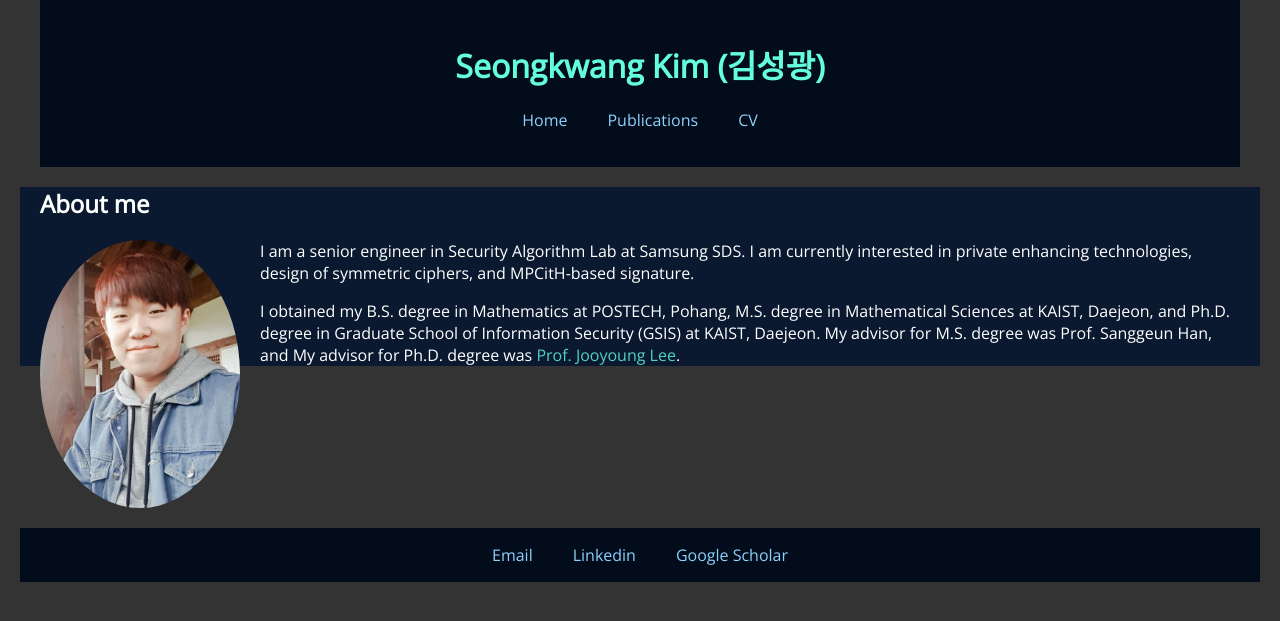
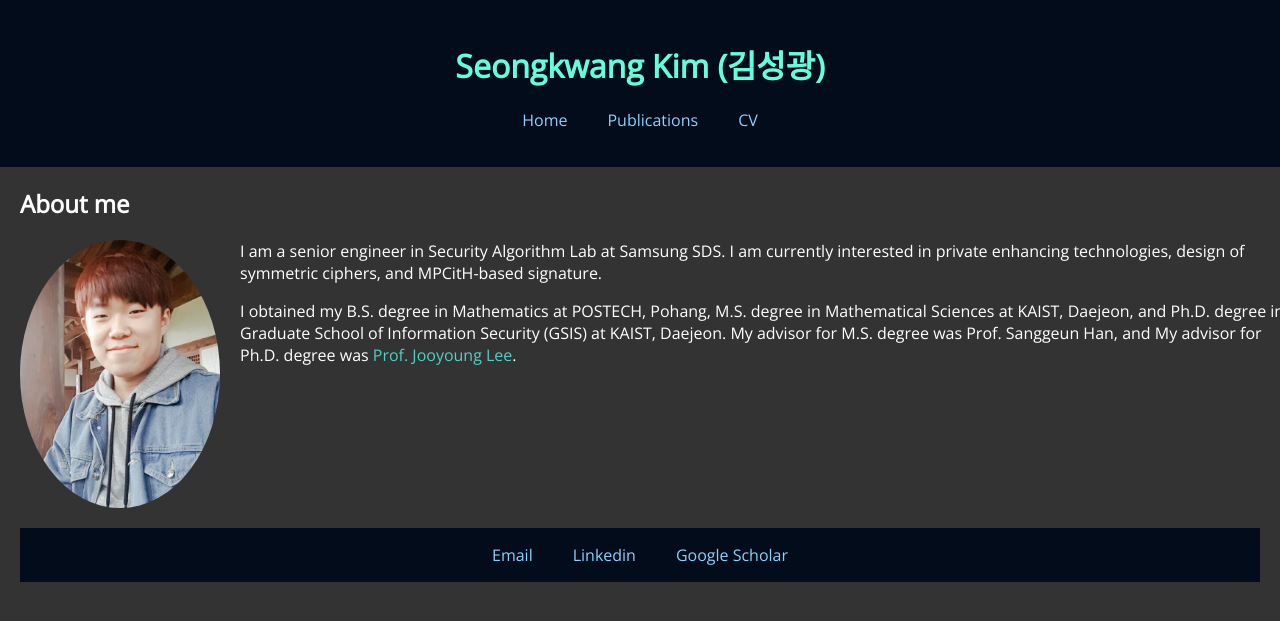
Before and after one commit to sgk1m/sgk1m.github.io, a Jekyll site: the page built from index.html, in a window 1280 px wide. Shown: the top 621 px of the page. Built offline with Jekyll 4.4.1, drawn with Linux system fonts in a browser that asks for light colours.

Commit message:
Update main.css

```diff
--- a/css/main.css
+++ b/css/main.css
@@ -9,12 +9,17 @@
     align-items: center;
 }
 
+.wrapper {
+    background-color: #0A192F; /* Navy background for the central wrapper */
+    width: 100%;
+    max-width: 1200px;
+}
+
 header, .content-container, footer {
-    max-width: 1200px;
     width: 100%;
     padding: 0 20px;
-    background-color: #0A192F; /* Dark blue background for the content area */
 }
+
 
 header, footer {
     background-color: #020c1b; /* Darker blue for header and footer */
```
